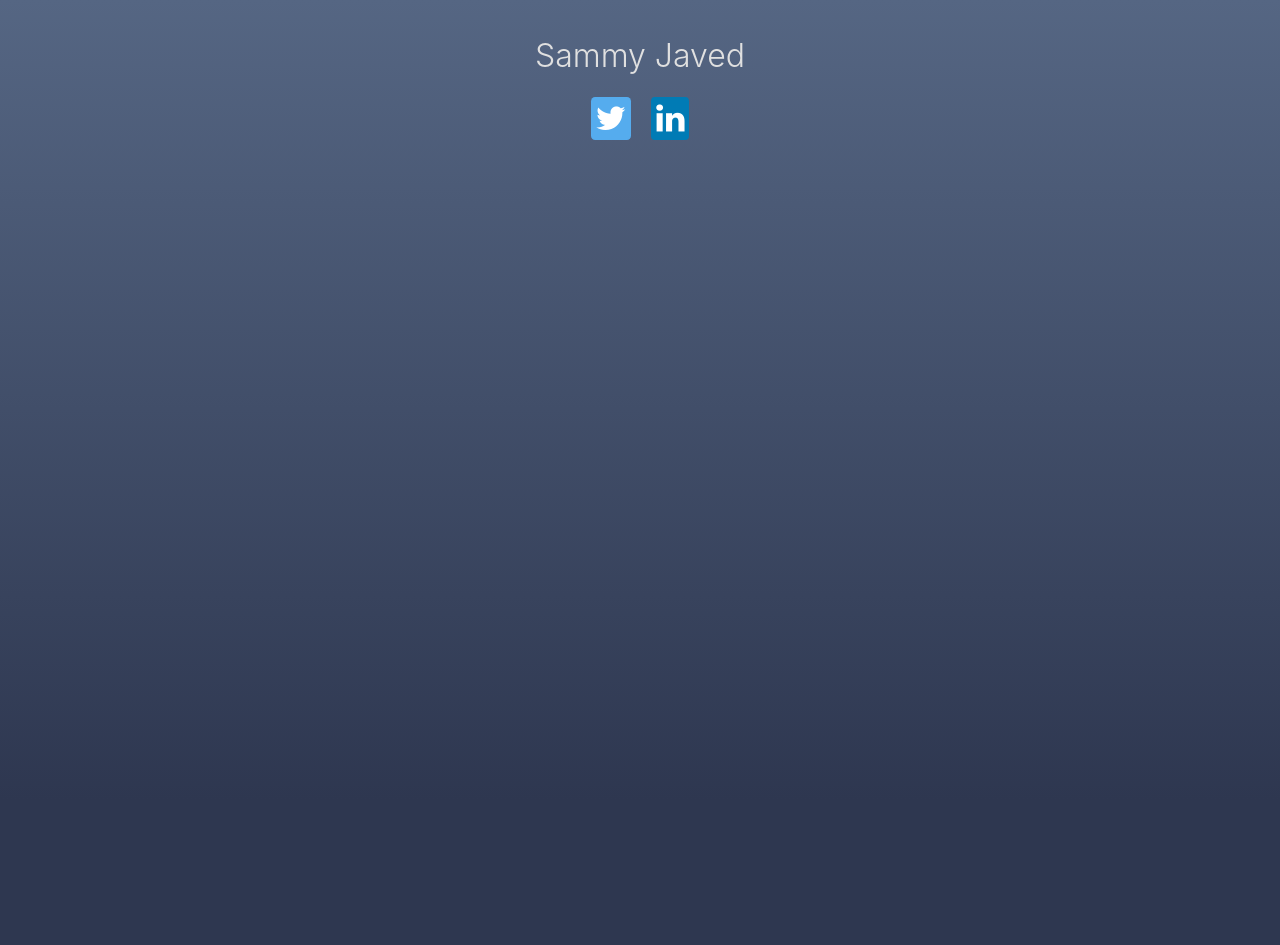
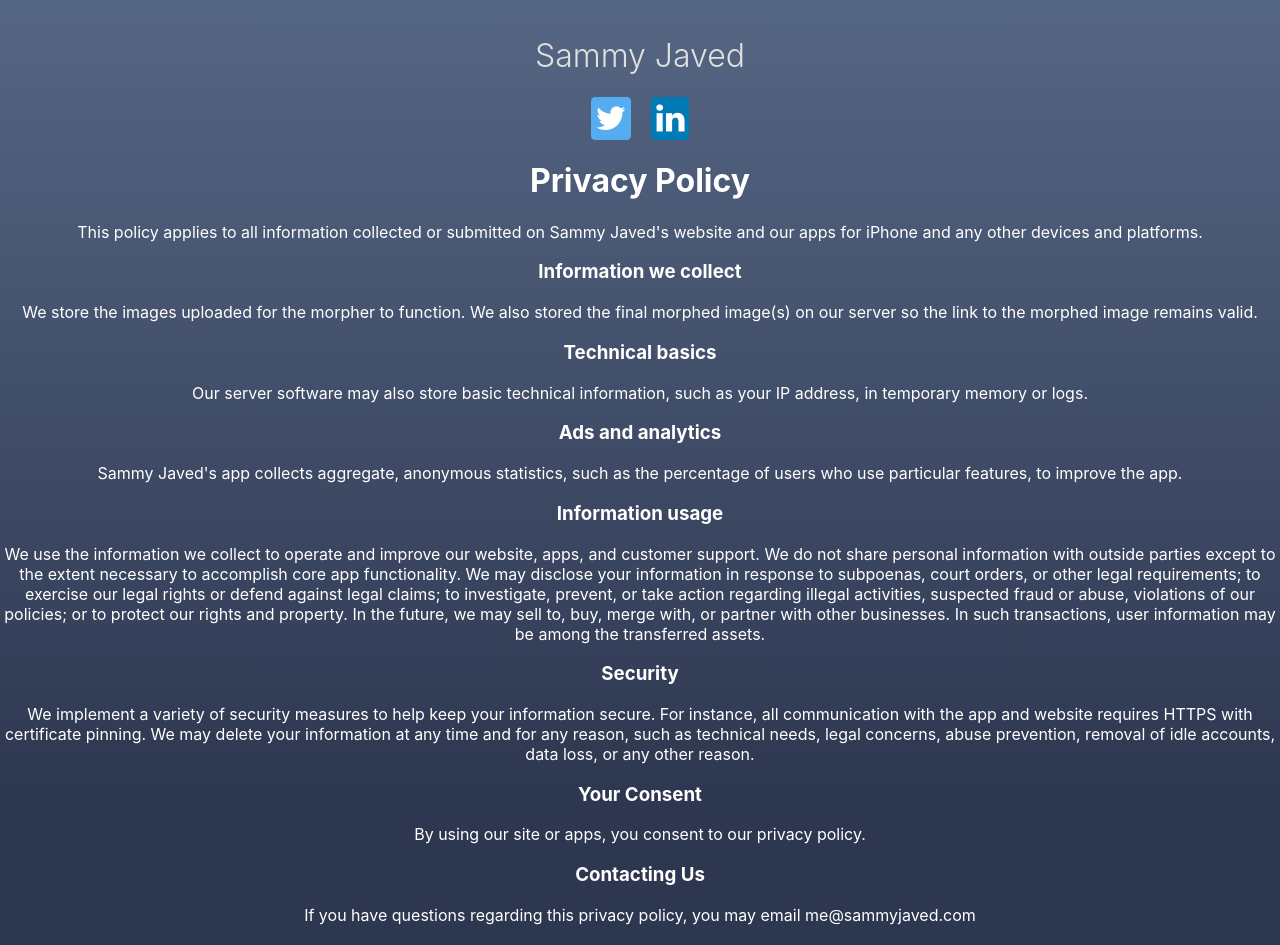
Before and after one commit to osamja/my-personal-website, a React (Create React App) app: page /privacy in a window 1280 px wide. Shown: the top 945 px of the page. Before the commit the page ends 815 px from the top, so only its background shows below. Built offline with nearby package versions, Linux system fonts and the light colour scheme; a web font is replaced by a local one.

Commit message:
add privacy policy; content updates; package updates

```diff
--- a/src/App.js
+++ b/src/App.js
@@ -15,12 +15,13 @@ import Projects from '../src/pages/Projects';
 import MyPersonalWebsite from '../src/pages/projects/MyPersonalWebsite';
 import ImageMorpher from './pages/projects/Image-Morpher/ImageMorpher';
 import TheRise from '../src/pages/TheRise';
+import PrivacyPolicy from '../src/pages/projects/Image-Morpher/PrivacyPolicy';
 
 class App extends Component {
     render() {
         return (
         <BrowserRouter>
-                <div className="App">
+            <div className="App">
                     <Header/>
                     <div className="routes">
                         <Route exact path="/" component={Homepage}/>
@@ -35,10 +36,11 @@ class App extends Component {
                         <Route exact path="/professional" component={Professional}/>
                         <Route exact path="/projects/my-personal-website" component={MyPersonalWebsite}/>
                         <Route exact path="/projects/image-morpher" component={ImageMorpher}/>
+                        <Route exact path="/privacy" component={PrivacyPolicy}/>
                         <Route exact path="/imscrewed" component={TheRise}/>
                     </div>
                 </div>
-            </BrowserRouter>
+        </BrowserRouter>
         );
     }
 }
--- a/src/pages/Movies.jsx
+++ b/src/pages/Movies.jsx
@@ -13,7 +13,7 @@ export default class Movies extends Component {
                 But I might as well be tracking this information :)</p>
                 </div>
                 <h1>
-                    2020
+                    2021
                 </h1>
                 <Gallery gridData={movies['2021']}/>
                 <h1>
--- /dev/null
+++ b/src/pages/projects/Image-Morpher/PrivacyPolicy.jsx
@@ -0,0 +1,55 @@
+import React from 'react';
+
+function PrivacyPolicy() {
+    return (
+        <div style={{color: 'white'}}>
+          <h1>Privacy Policy</h1>
+          <p>
+            This policy applies to all information collected or submitted on Sammy Javed's website and our apps for iPhone and any other devices and platforms.
+          </p>
+
+
+          <h3>Information we collect</h3>
+          <p>
+            We store the images uploaded for the morpher to function.  We also stored the final morphed image(s) on our server so the link to the morphed image remains valid.
+          </p>
+
+          <h3>Technical basics</h3>
+
+          <p>Our server software may also store basic technical information, such as your IP address, in temporary memory or logs.</p>
+
+          <h3>Ads and analytics</h3>
+          <p>Sammy Javed's app collects aggregate, anonymous statistics, such as the percentage of users who use particular features, to improve the app.</p>
+
+          <h3>Information usage</h3>
+          <p>
+            We use the information we collect to operate and improve our website, apps, and customer support.
+            We do not share personal information with outside parties except to the extent necessary to accomplish core app functionality.
+
+            We may disclose your information in response to subpoenas, court orders, or other legal requirements; to exercise our legal rights or defend against legal claims; to investigate, prevent, or take action regarding illegal activities, suspected fraud or abuse, violations of our policies; or to protect our rights and property.
+
+            In the future, we may sell to, buy, merge with, or partner with other businesses. In such transactions, user information may be among the transferred assets.
+          </p>
+
+
+          <h3>Security</h3>
+          <p>
+          We implement a variety of security measures to help keep your information secure. For instance, all communication with the app and website requires HTTPS with certificate pinning.
+          We may delete your information at any time and for any reason, such as technical needs, legal concerns, abuse prevention, removal of idle accounts, data loss, or any other reason.
+          </p>
+
+          <h3>Your Consent</h3>
+          <p>By using our site or apps, you consent to our privacy policy.</p>
+
+          <h3>Contacting Us</h3>
+          <p>If you have questions regarding this privacy policy, you may email me@sammyjaved.com</p>
+
+          <h3>Changes to this policy</h3>
+          <p>If we decide to change our privacy policy, we will post those changes on this page.</p>
+        </div>
+    );
+}
+
+
+
+export default PrivacyPolicy;
--- a/src/scripts/Gallery/books/books.js
+++ b/src/scripts/Gallery/books/books.js
@@ -6,7 +6,7 @@ export const books = {
     '2021': [
       {
         'src': DEFAULT_BLACK_IMAGE_PATH,
-        'text': 'A Promised Land (In Progress',
+        'text': 'A Promised Land',
         'url': '#',
       },
       {
@@ -14,5 +14,10 @@ export const books = {
         'text': 'The 7 Habits of Highly Effective People (In Progress)',
         'url': '#',
       },
+      {
+        'src': DEFAULT_BLACK_IMAGE_PATH,
+        'text': 'Al-Quran with English Translations (In Progress)',
+        'url': '#',
+      },
     ],
 };
--- a/src/scripts/Gallery/movies/movies.js
+++ b/src/scripts/Gallery/movies/movies.js
@@ -26,6 +26,11 @@ export const movies = {
     },
     {
       'src': DEFAULT_BLACK_IMAGE_PATH,
+      'text': 'Trial of the Chicago 7',
+      'url': '#',
+    },
+    {
+      'src': DEFAULT_BLACK_IMAGE_PATH,
       'text': 'Fury',
       'url': '#',
     },
@@ -44,5 +49,15 @@ export const movies = {
       'text': 'Days of Thunder',
       'url': '#',
     },
+    {
+      'src': DEFAULT_BLACK_IMAGE_PATH,
+      'text': 'Risky Business',
+      'url': '#',
+    },
+    {
+      'src': DEFAULT_BLACK_IMAGE_PATH,
+      'text': 'Once Upon a Time in Mexico',
+      'url': '#',
+    },
   ],
 };
```
Also changed, not shown: package.json (+12 -12 lines), 1 other file (tests, documents, lock files or other folders).
